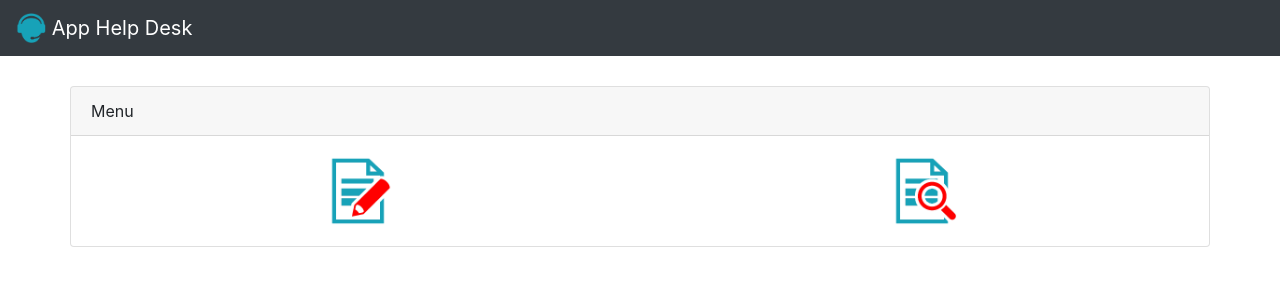
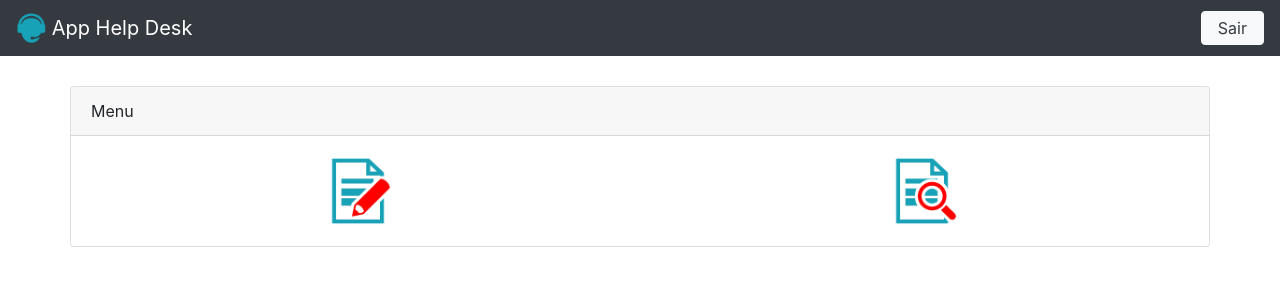
Before and after one commit to lucasfernande/Projeto-AppHelpDesk, a PHP site: page /home.php in a window 1280 px wide. Shown: the top 300 px of the page. Run offline with PHP 8.4, Linux system fonts and the light colour scheme; the visitor is signed in with stand-in values (Sample User, id 1).

Commit message:
encerrando sessão

```diff
--- a/abrir_chamado.php
+++ b/abrir_chamado.php
@@ -23,6 +23,11 @@
         <img src="logo.png" width="30" height="30" class="d-inline-block align-top" alt="">
         App Help Desk
       </a>
+      <ul class="navbar-nav">
+        <li class="nav-item">
+          <a href="logoff.php" class="nav-link btn btn-light text-dark pl-3 pr-3 pb-1 pt-1">Sair</a>
+        </li>
+      </ul>
     </nav>
 
     <div class="container">
--- a/consultar_chamado.php
+++ b/consultar_chamado.php
@@ -23,6 +23,11 @@
         <img src="logo.png" width="30" height="30" class="d-inline-block align-top" alt="">
         App Help Desk
       </a>
+      <ul class="navbar-nav">
+        <li class="nav-item">
+          <a href="logoff.php" class="nav-link btn btn-light text-dark pl-3 pr-3 pb-1 pt-1">Sair</a>
+        </li>
+      </ul>
     </nav>
 
     <div class="container">
--- a/home.php
+++ b/home.php
@@ -23,6 +23,11 @@
         <img src="logo.png" width="30" height="30" class="d-inline-block align-top" alt="">
         App Help Desk
       </a>
+      <ul class="navbar-nav">
+        <li class="nav-item">
+          <a href="logoff.php" class="nav-link btn btn-light text-dark pl-3 pr-3 pb-1 pt-1">Sair</a>
+        </li>
+      </ul>
     </nav>
 
     <div class="container">
```
Also changed, not shown: logoff.php (added, +8 -0 lines).
